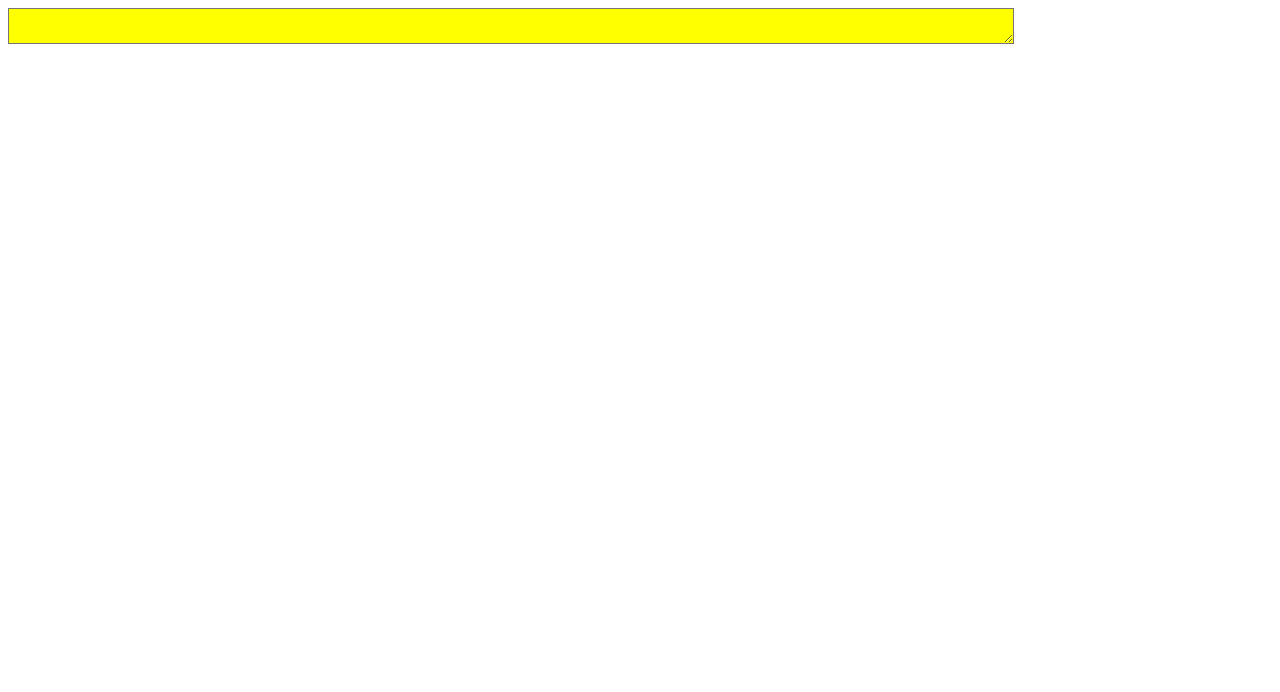
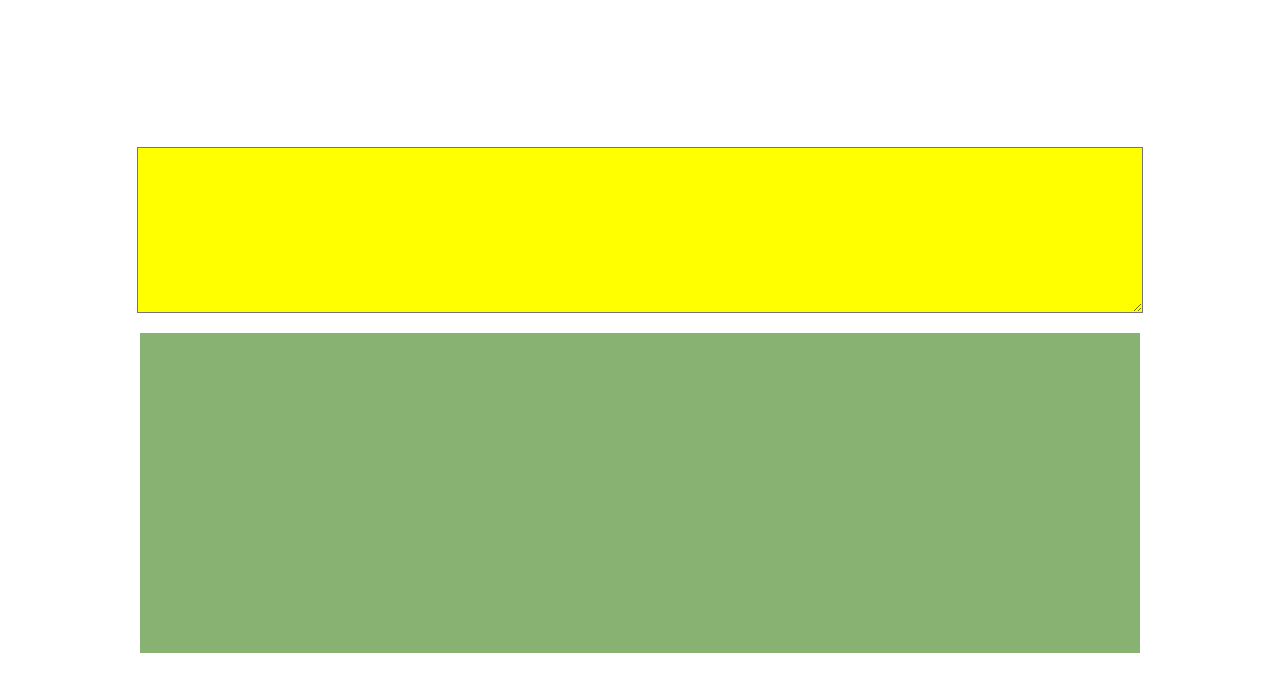
Before and after one commit to Podexus23/RSS-Virtual-Keyboard, a website built with webpack: page src/index.html in a window 1280 px wide. Built offline with nearby package versions, Linux system fonts and the light colour scheme.

Commit message:
feat: first preparations and render main blocks

```diff
--- a/src/code/board.js
+++ b/src/code/board.js
@@ -1,12 +1,6 @@
-class Board {
-  constructor() {
-    this.me = 'It\'s me';
-  }
-
-  who() {
-    console.log(this.me);
-    console.log('more logs for the god of logs');
-  }
-}
-
-export default Board;
+const board = (function makeKeyboard() {
+  const mainBlock = document.createElement('div');
+  mainBlock.classList.add('board');
+  return mainBlock;
+});
+export default board;
--- a/src/code/textarea.js
+++ b/src/code/textarea.js
@@ -0,0 +1,6 @@
+const textArea = (function makeTextArea() {
+  const mainArea = document.createElement('textarea');
+  return mainArea;
+});
+
+export default textArea;
--- a/src/main.js
+++ b/src/main.js
@@ -1,11 +1,11 @@
 import './style/main.scss';
-import Board from './code/board';
+import board from './code/board';
+import textArea from './code/textarea';
 
-console.log('hi');
+const renderPage = (function renderMainPage() {
+  const { body } = document;
+  body.append(textArea());
+  body.append(board());
+});
 
-const textarea = document.createElement('textarea');
-const { body } = document;
-body.append(textarea);
-
-const amigo = new Board();
-amigo.who();
+renderPage();
--- a/src/style/abstract/_variables.scss
+++ b/src/style/abstract/_variables.scss
@@ -1 +1,2 @@
 $main-color: #ff0;
+$board-color: #87b272;
--- a/src/style/base/_base.scss
+++ b/src/style/base/_base.scss
@@ -0,0 +1,12 @@
+body {
+  margin: 0;
+
+  width: 100%;
+  height: 100vh;
+
+  display: flex;
+  flex-direction: column;
+  align-items: center;
+  justify-content: center;
+  row-gap: 20px;
+}
--- a/src/style/layout/_keyboard.scss
+++ b/src/style/layout/_keyboard.scss
@@ -0,0 +1,6 @@
+.board {
+  background-color: $board-color;
+  width: 90%;
+  height: 40vh;
+  max-width: 1000px;
+}
--- a/src/style/layout/_textarea.scss
+++ b/src/style/layout/_textarea.scss
@@ -1,4 +1,6 @@
 textarea {
   background-color: $main-color;
-  width: 1000px;
+  width: 90%;
+  height: 20vh;
+  max-width: 1000px;
 }
--- a/webpack.config.js
+++ b/webpack.config.js
@@ -13,7 +13,12 @@ module.exports = (env) => ({
   devServer: {
     static: './dist',
     hot: true,
-    client: false,
+    client: {
+      overlay: {
+        errors: true,
+        warnings: false,
+      },
+    },
   },
   output: {
     filename: '[fullhash].bundle.js',
```
Also changed, not shown: .eslintrc.js.
